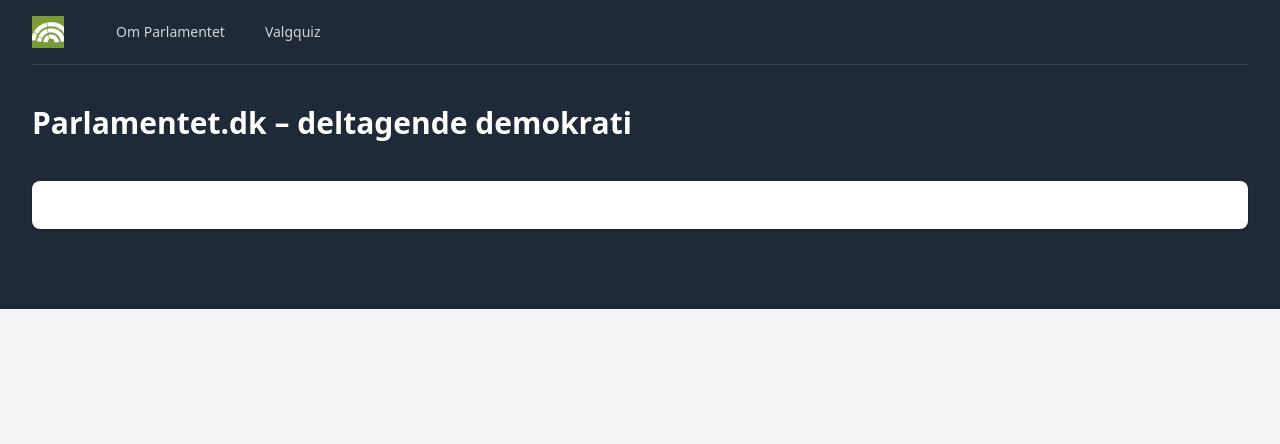
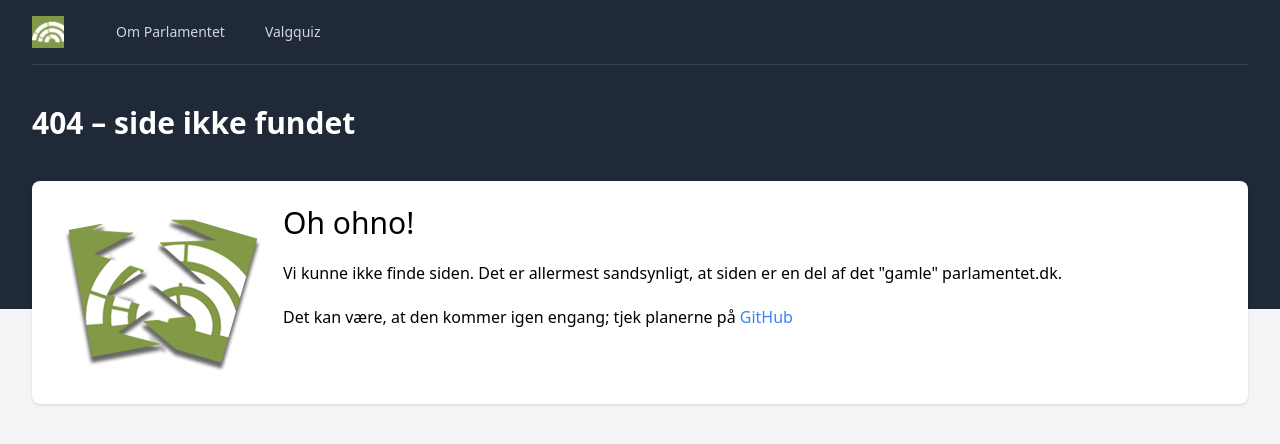
Before and after one commit to huulbaek/parlamentet.dk, a Nuxt app: page /404 in a window 1280 px wide. Shown: the top 444 px of the page. Built offline with nearby package versions, Linux system fonts and the light colour scheme.

Commit message:
404 page

```diff
--- /dev/null
+++ b/pages/404.vue
@@ -0,0 +1,34 @@
+<template>
+  <div class="flex">
+    <img src="/404.png" />
+    <div class="ml-4">
+      <h1>Oh ohno!</h1>
+      <p>
+        Vi kunne ikke finde siden. Det er allermest sandsynligt, at siden er en
+        del af det "gamle" parlamentet.dk.
+      </p>
+      <p>
+        Det kan være, at den kommer igen engang; tjek planerne på
+        <a
+          class="text-blue-500 hover:text-blue-700"
+          href="https://github.com/huulbaek/parlamentet.dk"
+          >GitHub</a
+        >
+      </p>
+    </div>
+  </div>
+</template>
+
+<script setup lang="ts">
+import { useMainStore } from '@/stores/main'
+
+const mainStore = useMainStore()
+
+useHead({
+  title: 'Parlamentet.dk – side ikke fundet',
+})
+
+onMounted(() => {
+  mainStore.updateHeaderTitle('404 – side ikke fundet')
+})
+</script>
--- a/pages/valgtest.vue
+++ b/pages/valgtest.vue
@@ -27,7 +27,7 @@ useHead({
   meta: [
     {
       property: 'og:image',
-      content: 'https://parlamentet-dk.vercel.app//valgtest.jpg',
+      content: 'https://parlamentet-dk.vercel.app/valgtest.jpg',
     },
     {
       property: 'description',
```
Also changed, not shown: public/404.png (added), public/favicon.png.
